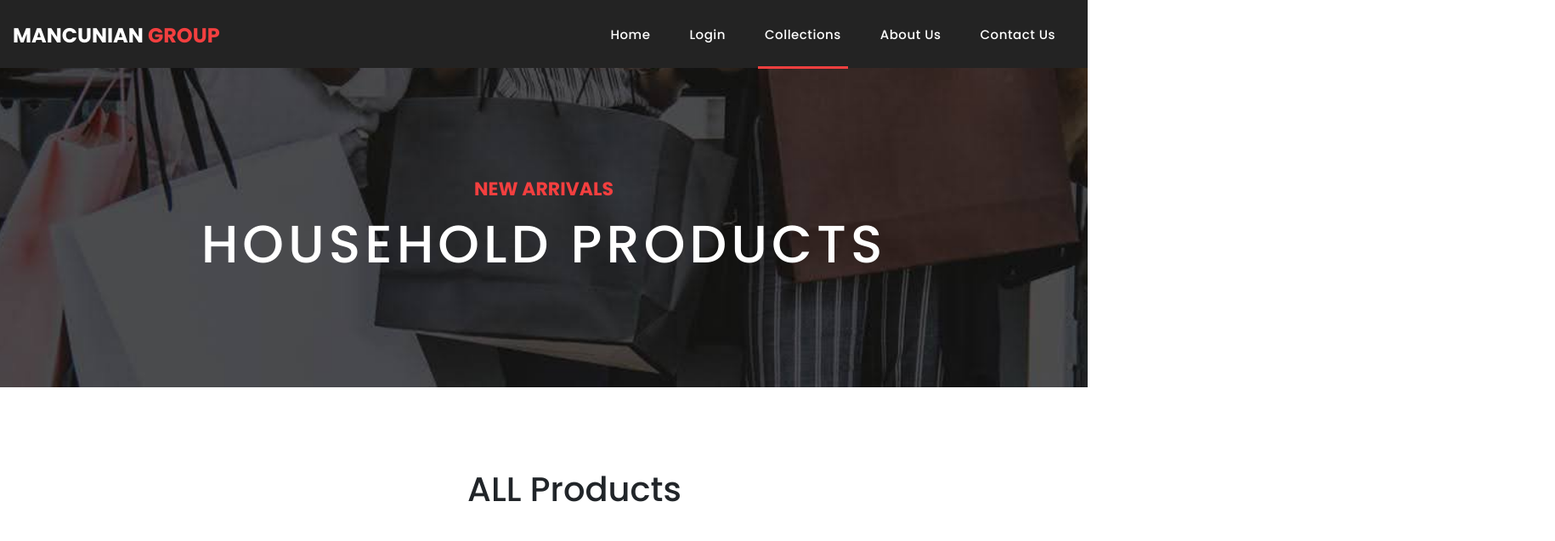
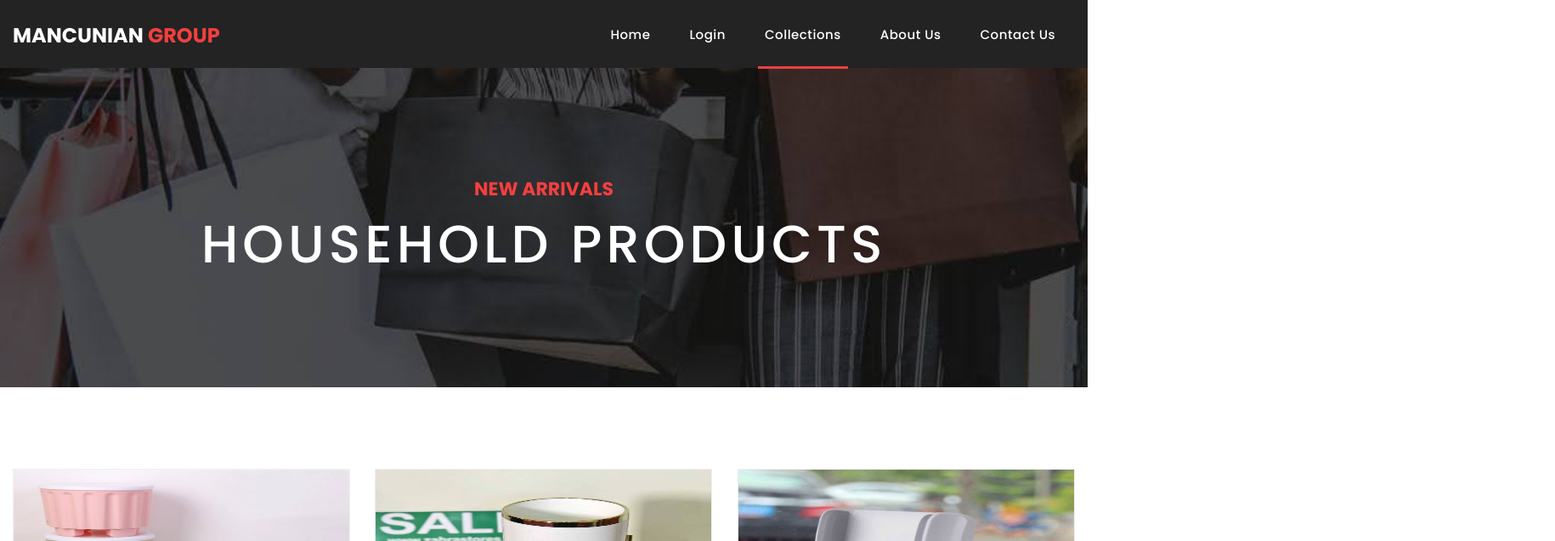
Before and after one commit to sohaibmughall/Mancunian-Group, a plain HTML site: page Household.html in a window 1280 px wide. Shown: the top 637 px of the page at 85% size, 1830 px wide, since content can reach past the window. Drawn offline with Linux system fonts and the light colour scheme.

Commit message:
UPdated work

```diff
--- a/Household.html
+++ b/Household.html
@@ -93,13 +93,9 @@ https://templatemo.com/tm-546-sixteen-clothing
     </div>
 
     <br><br><br><br>
-    <div class="off">
-        <h1>ALL Products
 
-        </h1>
-    </div>
 
-    <br><br>
+
     <div class="col-md-12">
         <div class="filters-content">
             <div class="row grid">
```
Also changed, not shown: Fashion.html (+0 -4 lines), stationary.html (+0 -4 lines).
